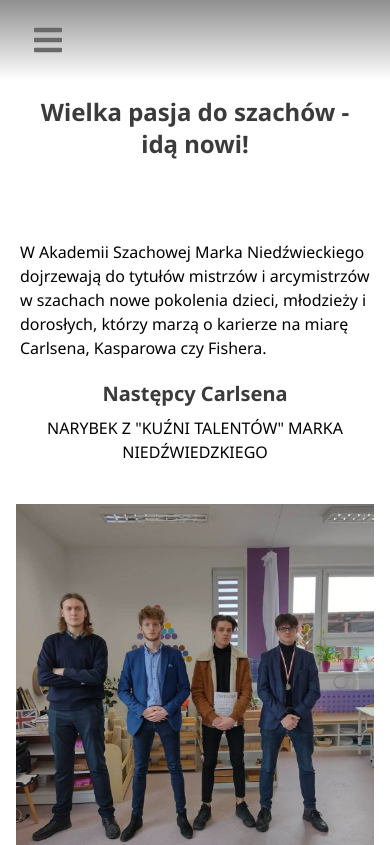
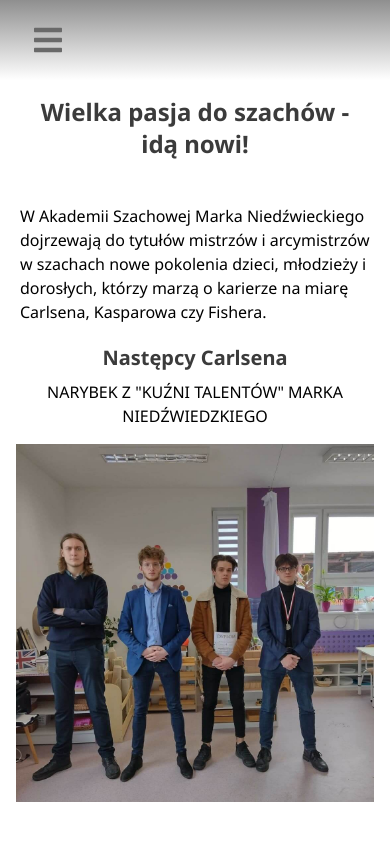
Before and after one commit to AdamBabinicz/magnus, a React (Create React App) app: page /narybek in a window 390 px wide. Shown: the top 845 px of the page. Built offline with nearby package versions, Linux system fonts and the light colour scheme.

Commit message:
zmiany w mt mb

```diff
--- a/src/components/Testimonial.js
+++ b/src/components/Testimonial.js
@@ -8,7 +8,7 @@ const Testimonial = () => {
         Wielka pasja do szachów - idą nowi!
       </h2>
       <section className="relative pb-96">
-        <div className="lg:bg-black lg:bg-opacity-20 py-10 lg:py-20 lg:px-32 lg:w-2/3">
+        <div className="lg:bg-black lg:bg-opacity-20 py-1 lg:py-20 lg:px-32 lg:w-2/3">
           <p className="lg:w-2/3 mb-5 px-5 lg:px-0">
             W Akademii Szachowej Marka Niedźwieckiego dojrzewają do tytułów
             mistrzów i arcymistrzów w szachach nowe pokolenia dzieci, młodzieży
@@ -18,7 +18,7 @@ const Testimonial = () => {
           <h3 className="text-xl lg:text-2xl text-center lg:text-left">
             Następcy Carlsena
           </h3>
-          <p className="uppercase mt-2 text-center lg:text-left">
+          <p className="uppercase mt-2 mb-3 text-center lg:text-left">
             Narybek z "kuźni talentów" Marka Niedźwiedzkiego
           </p>
         </div>
```
